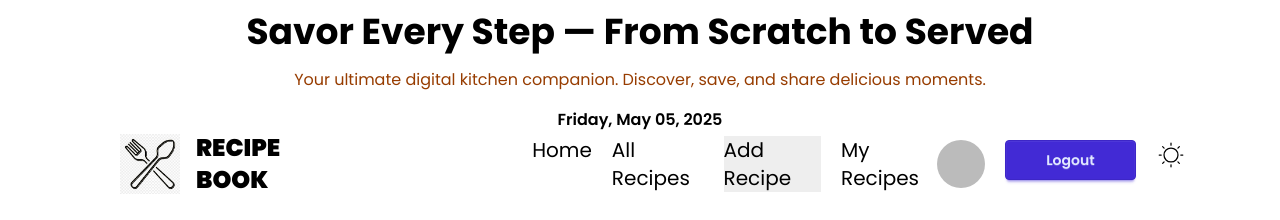
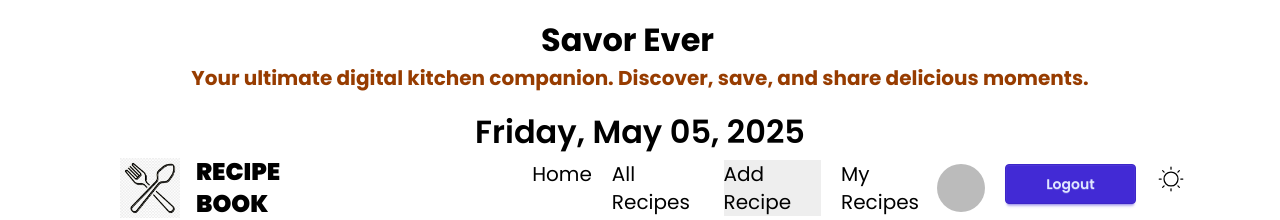
Before and after one commit to mehedi-vai-coder/Recipe-Client-Side, a React (Vite) app: page /addrecipe in a window 1280 px wide. Shown: the top 220 px of the page. Built offline with nearby package versions, Linux system fonts and the light colour scheme; no server answers; sample sign-in values are in the browser's storage.

Commit message:
react typewriter challanges part implemented

```diff
--- a/package.json
+++ b/package.json
@@ -18,6 +18,7 @@
     "react-dom": "^19.1.0",
     "react-icons": "^5.5.0",
     "react-router": "^7.6.0",
+    "react-simple-typewriter": "^5.0.1",
     "react-toastify": "^11.0.5",
     "sweetalert2": "^11.21.2",
     "swiper": "^11.2.7"
--- a/src/Components/Footer.jsx
+++ b/src/Components/Footer.jsx
@@ -3,7 +3,7 @@ import React from 'react';
 const Footer = () => {
     return (
         <footer className="all_recipe footer footer-horizontal footer-center -content p-10
-        text-black dark:text-white  bg-white dark:bg-black
+        text-black dark:text-white  bg-gray-50 dark:bg-black
         ">
             <aside>
                 <svg
--- a/src/Components/Header.jsx
+++ b/src/Components/Header.jsx
@@ -1,17 +1,26 @@
 import { format } from 'date-fns';
 import React from 'react';
-import Icon from "../assets/moon.png"
-import '../Theme/ThemeToggle'
+import { Typewriter } from 'react-simple-typewriter'
 const Header = () => {
     return (
         <div className='text-center space-y-4
         text-black dark:text-white  bg-white dark:bg-black
-        '>
-            <h2 className='lg:text-4xl test-3xl font-bold  mt-3'>Savor Every Step — From Scratch to Served</h2>
-            <p className=' text-amber-800'>Your ultimate digital kitchen companion. Discover, save, and share delicious moments.</p>
-            <p className='font-semibold'>{format(new Date(), "EEEE, MMMM MM, yyyy")}</p>
+            <Typewriter
+         ' style={{ paddingTop: '1rem', fontSize: '2rem', margin: 'auto 0', fontWeight: 'bold' }}>
 
-            {/* <img className='mx-auto text-end' src={Icon} alt="" id='icon' /> */}
+                <Typewriter
+                    words={['Savor Every Step — From Scratch to Served.']}
+                    loop={10}
+                    cursor
+                    cursorStyle='_'
+                    typeSpeed={70}
+                    deleteSpeed={50}
+                    delaySpeed={1000}
+                />
+
+                <p className='text-xl text-amber-800'>Your ultimate digital kitchen companion. Discover, save, and share delicious moments.</p>
+                <p className='font-semibold'>{format(new Date(), "EEEE, MMMM MM, yyyy")}</p>
+
 
         </div>
     );
--- a/src/Components/SubscribeBanner.jsx
+++ b/src/Components/SubscribeBanner.jsx
@@ -2,7 +2,7 @@ import React from "react";
 
 const SubscribeBanner = () => {
     return (
-        <section className="py-12 px-6 md:px-16 rounded-2xl shadow-xl mt-16 mb-10  text-black dark:text-white dark:bg-black bg-gray-400 ">
+        <section className="py-12 px-6 md:px-16 rounded-2xl shadow-xl mt-16 mb-10  text-black dark:text-white dark:bg-blue-400 bg-gray-400 ">
             <div className="max-w-4xl mx-auto text-center dark:border-white">
                 <h2 className="text-3xl md:text-4xl font-bold mb-4">
                     💌 Subscribe to Get Delicious Recipes
--- a/src/Components/UpdateRecipe.jsx
+++ b/src/Components/UpdateRecipe.jsx
@@ -1,7 +1,6 @@
 // import { useState } from "react";
 import { useLoaderData } from "react-router";
 import Swal from "sweetalert2";
-
 // Itam list
 const initialCategories = [
     "Breakfast",
```
Also changed, not shown: 1 other file (tests, documents, lock files or other folders).
